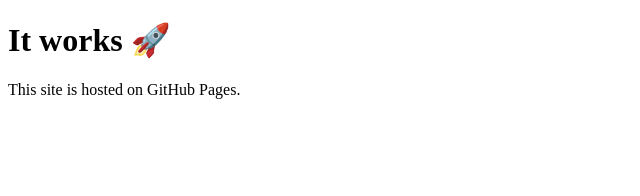
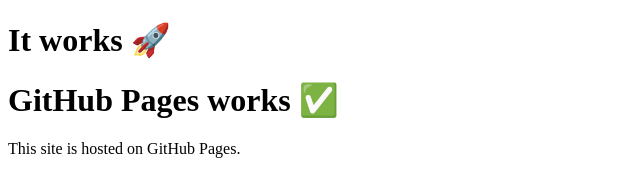
Before and after one commit to recastleman/my-first-site, a plain HTML site: page index.html in a window 1280 px wide. Shown: the whole page, without its empty margins (0-640 px from the left). Drawn offline with Linux system fonts and the light colour scheme.

Commit message:
Update index.html

```diff
--- a/index.html
+++ b/index.html
@@ -6,6 +6,7 @@
 </head>
 <body>
   <h1>It works 🚀</h1>
+  <h1>GitHub Pages works ✅</h1>
   <p>This site is hosted on GitHub Pages.</p>
 </body>
 </html>
```
